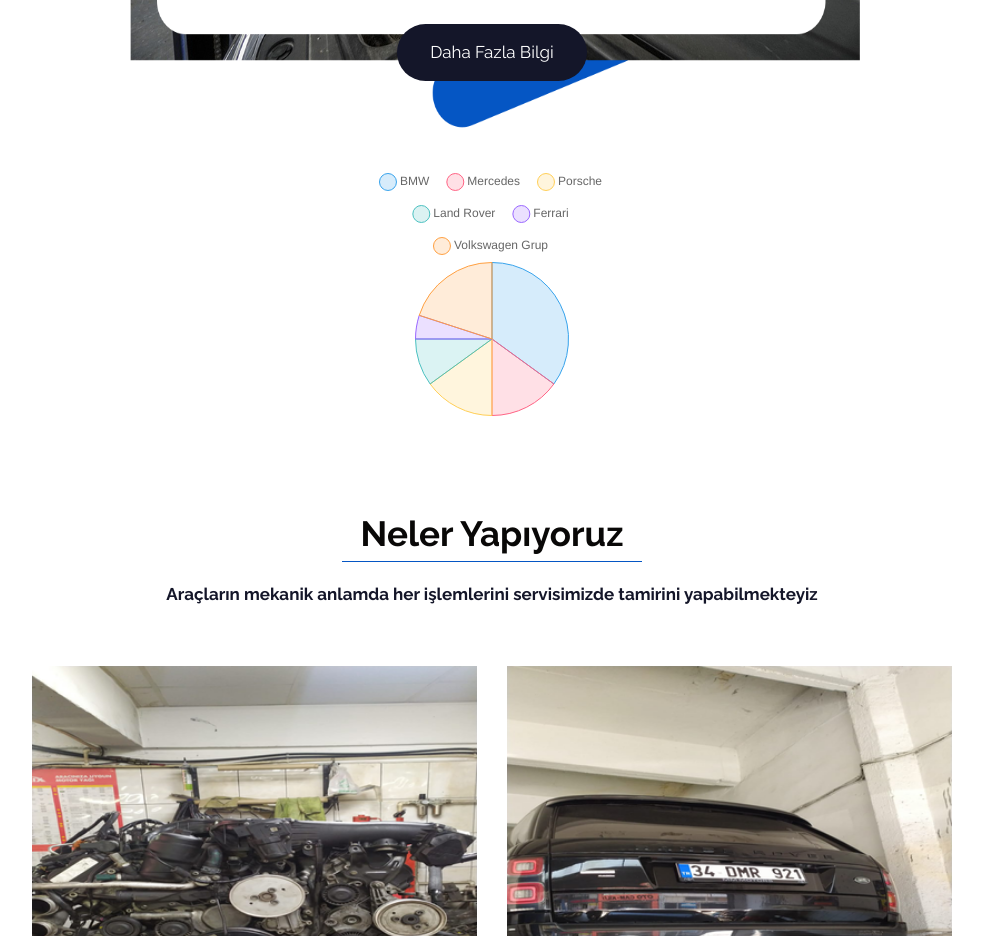
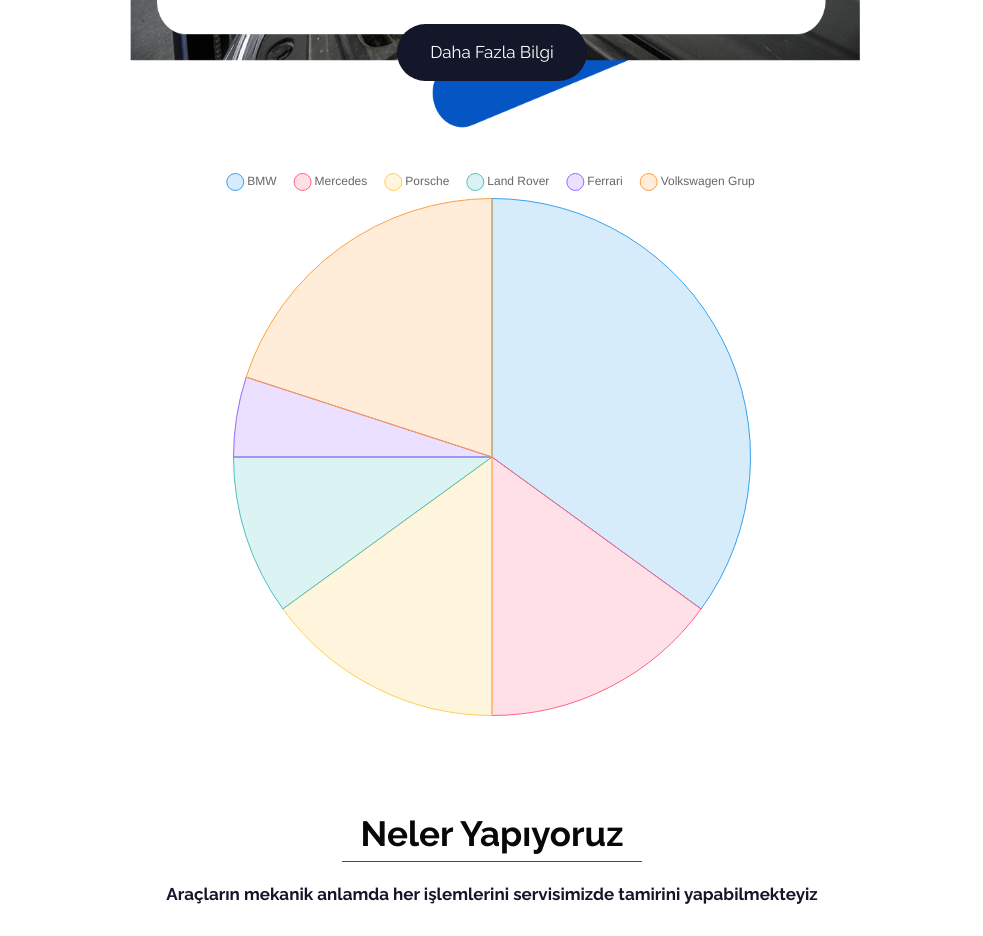
Before and after one commit to brokolifha/dizaynOto, a plain HTML site: page index.html in a window 1280 px wide. Shown: the part 2000-2936 px from the top of the page, without its empty margins (148-1131 px from the left). Drawn offline with nearby package versions, Linux system fonts and the light colour scheme.

Commit message:
Graphics sizing fixed

```diff
--- a/index.html
+++ b/index.html
@@ -34,12 +34,12 @@
 
 <style>
    .grafik-container {
-    max-width: 300px; /* Maksimum genişliği 300 piksel olarak ayarladık */
+    max-width: 600px; /* Maksimum genişliği 300 piksel olarak ayarladık */
     margin: auto; /* Ortalamak için */
 }
 
 canvas {
-    width: 300px !important; /* Canvas'ı kapsayıcı div'in genişliğine göre ayarladık */
+    width: 600px !important; /* Canvas'ı kapsayıcı div'in genişliğine göre ayarladık */
     height: auto !important; /* Yüksekliği otomatik olarak ayarladık */
 }
 
```
